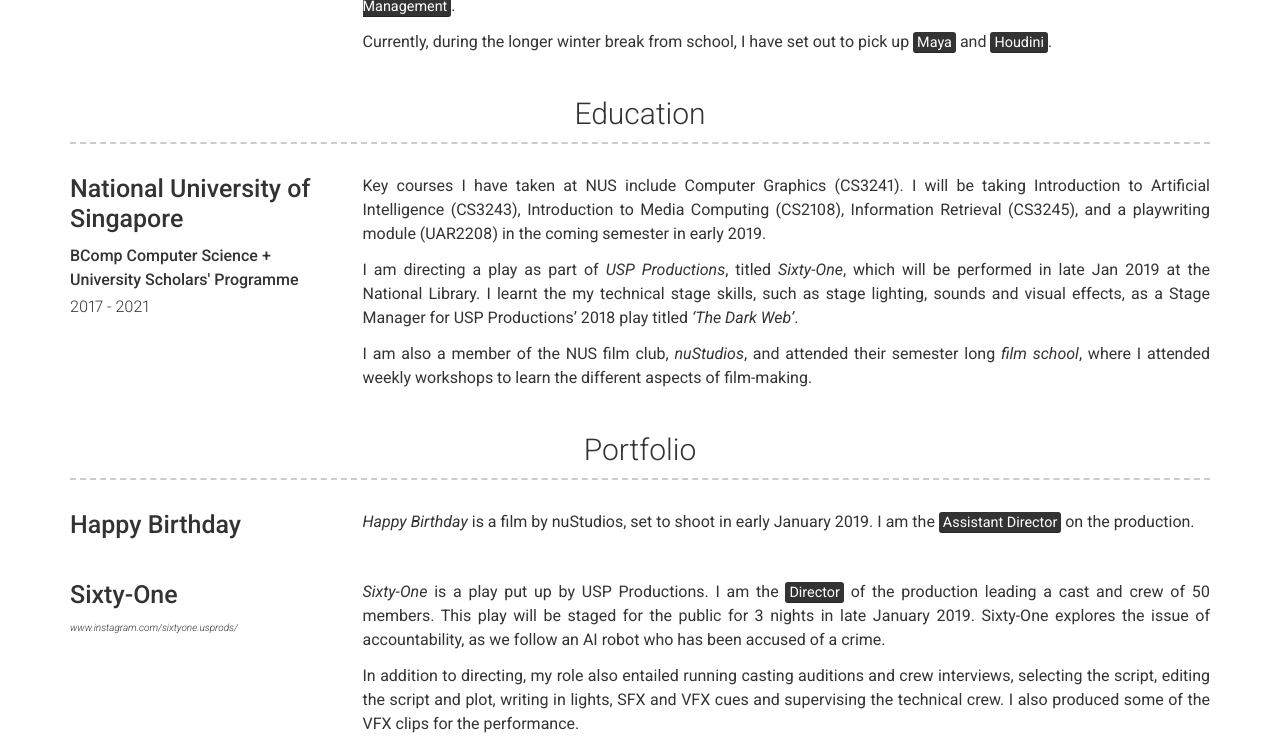
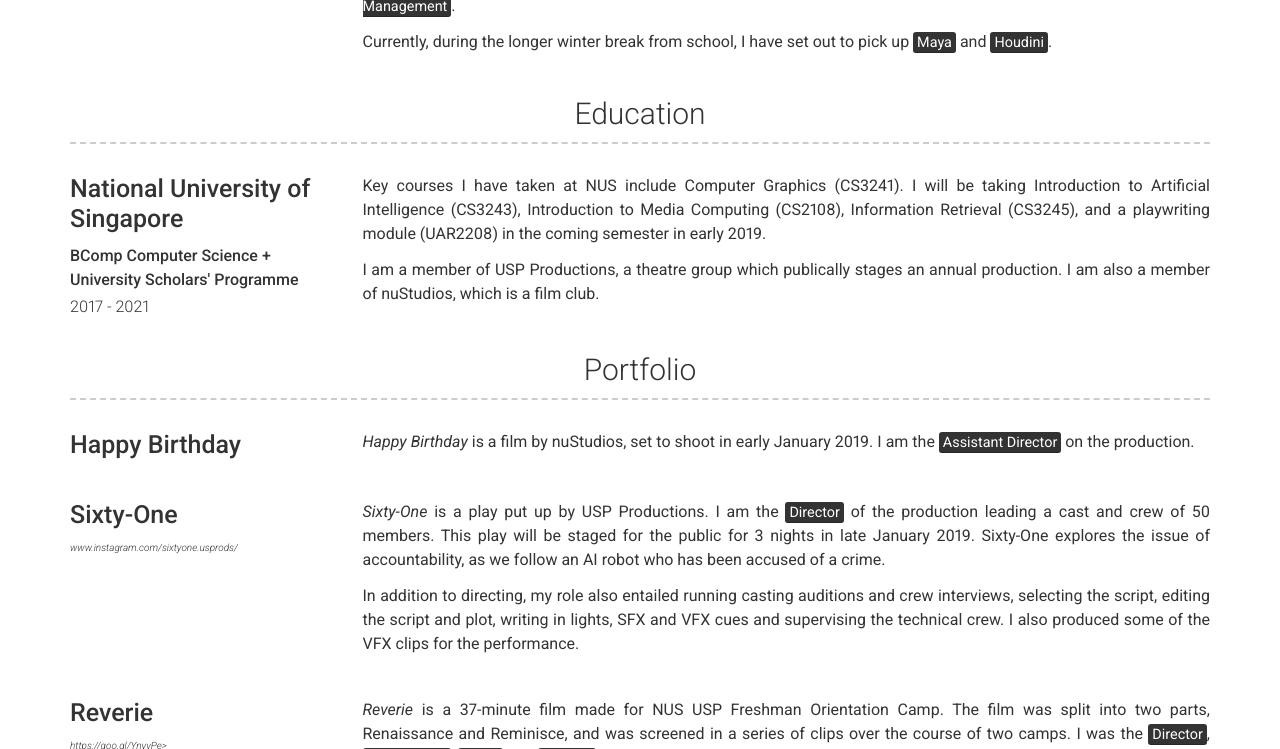
Before and after one commit to AnuKritiW/modern-resume-theme-site, a Jekyll site: the page built from index.md, in a window 1280 px wide and 900 px high, scrolled down 538 px, cut to the strip 0-749 px from the top of the window. Built offline with Jekyll 4.4.1, drawn with Linux system fonts in a browser that asks for light colours.

Commit message:
edited education

```diff
--- a/_data/education.yml
+++ b/_data/education.yml
@@ -6,6 +6,7 @@
   description: | # this will include new lines to allow paragraphs
    Key courses I have taken at NUS include Computer Graphics (CS3241). I will be taking Introduction to Artificial Intelligence (CS3243), Introduction to Media Computing (CS2108), Information Retrieval (CS3245), and a playwriting module (UAR2208) in the coming semester in early 2019.
 
-    I am directing a play as part of *USP Productions*, titled *Sixty-One*, which will be performed in late Jan 2019 at the National Library. I learnt the my technical stage skills, such as stage lighting, sounds and visual effects, as a Stage Manager for USP Productions' 2018 play titled *'The Dark Web'*.
+   I am a member of USP Productions, a theatre group which publically stages an annual production. I am also a member of nuStudios, which is a film club.
+  # I am directing a play as part of *USP Productions*, titled *Sixty-One*, which will be performed in late Jan 2019 at the National Library. I learnt the my technical stage skills, such as stage lighting, sounds and visual effects, as a Stage Manager for USP Productions' 2018 play titled *'The Dark Web'*.
 
-   I am also a member of the NUS film club, *nuStudios*, and attended their semester long *film school*, where I attended weekly workshops to learn the different aspects of film-making.
+  # I am also a member of the NUS film club, *nuStudios*, and attended their semester long *film school*, where I attended weekly workshops to learn the different aspects of film-making.
```
